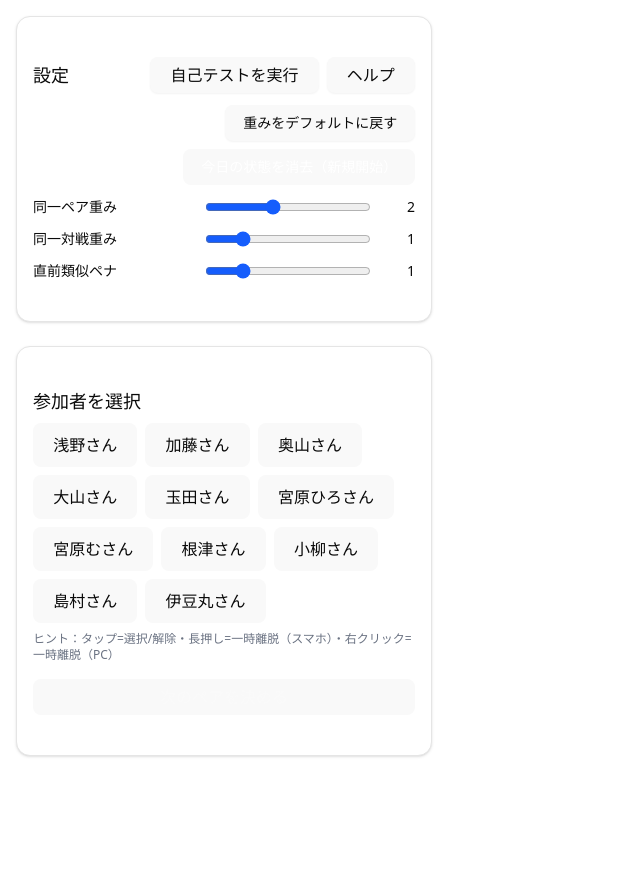
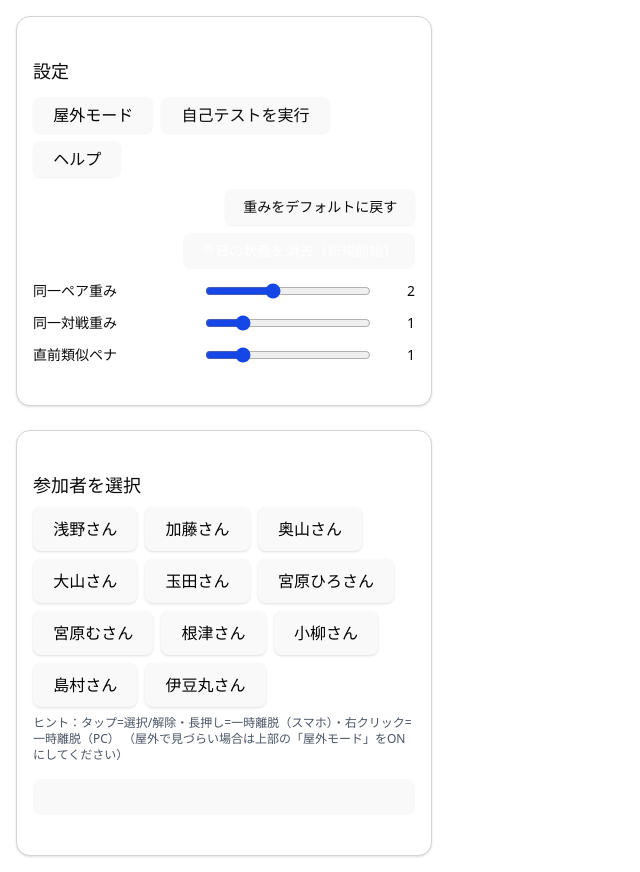
Before and after one commit to JunichiTamada/tennis-pairing, a React (Vite) app: page / in a window 1280 px wide. Shown: the whole page, without its empty margins (0-640 px from the left). Before the commit the page ends 800 px from the top, so only its background shows below. Built offline with nearby package versions, Linux system fonts and the light colour scheme.

Commit message:
change color palette for daytime usage

```diff
--- a/src/App.tsx
+++ b/src/App.tsx
@@ -6,6 +6,7 @@ import { Card, CardContent } from "@/components/ui/card";
 // ユーティリティ（日付・シード・永続化）
 // ============================================================================
 const STORAGE_KEY = "tdoubles_state_v1";
+const PREF_KEY = "tdoubles_prefs_v1"; // 表示系プリファレンス（屋外モードなど）
 
 // ローカルタイムの YYYY-MM-DD を返す（UTCではなく端末ローカル）
 function todayStr() {
@@ -172,17 +173,20 @@ function HelpContent() {
 // メインコンポーネント
 // ============================================================================
 export default function TennisAppPrototype() {
+  // 屋外（高輝度）モード：ONのときは OS ダーク設定に関係なくライト配色に固定
+  const [outdoorMode, setOutdoorMode] = useState(true); // 初期値をON（白背景・高輝度）
   // --- ダークモード（OS 設定に追従） ---------------------------------------
   useEffect(() => {
     if (typeof window === "undefined") return;
     const m = window.matchMedia("(prefers-color-scheme: dark)");
     const apply = () => {
-      document.documentElement.classList.toggle("dark", m.matches);
+      const wantDark = !outdoorMode && m.matches; // 屋外モード中は常にライト
+      document.documentElement.classList.toggle("dark", wantDark);
     };
     apply();
     m.addEventListener?.("change", apply);
     return () => m.removeEventListener?.("change", apply);
-  }, []);
+  }, [outdoorMode]);
 
   // --- 状態管理 -------------------------------------------------------------
   const [participants, setParticipants] = useState([
@@ -238,6 +242,18 @@ export default function TennisAppPrototype() {
     }
   }, []);
 
+  // 屋外モードの復元（起動時）
+  useEffect(() => {
+    if (typeof window === "undefined") return;
+    try {
+      const raw = window.localStorage.getItem(PREF_KEY);
+      if (raw) {
+        const pref = JSON.parse(raw);
+        if (typeof pref?.outdoorMode === "boolean") setOutdoorMode(pref.outdoorMode);
+      }
+    } catch {}
+  }, []);
+
   // --- 自動保存（常に：同日内の再現のため） --------------------------------
   useEffect(() => {
     if (typeof window === "undefined") return;
@@ -253,6 +269,14 @@ export default function TennisAppPrototype() {
       window.localStorage.setItem(STORAGE_KEY, JSON.stringify(payload));
     } catch {}
   }, [participants, rounds, wPartner, wOpp, wPrev]);
+
+  // 屋外モードの保存
+  useEffect(() => {
+    if (typeof window === "undefined") return;
+    try {
+      window.localStorage.setItem(PREF_KEY, JSON.stringify({ outdoorMode }));
+    } catch {}
+  }, [outdoorMode]);
 
   // 手動で「今日の状態を消去」→ 新規やり直し（モーダルで確認）
   const [confirmOpen, setConfirmOpen] = useState(false);
@@ -659,6 +683,18 @@ export default function TennisAppPrototype() {
       // T17: setEqualIds は要素数が違えば false
       results.push(`[T17] setEqualIds size mismatch: ${setEqualIds([{id:1}], [{id:1},{id:2}]) === false}`);
 
+      // T18: pairingsOfFour の3案は互いに異なる
+      const uniq = new Set(
+        pairingsOfFour(dummy).map((p) =>
+          [
+            key2(p.pairA[0].id, p.pairA[1].id),
+            key2(p.pairB[0].id, p.pairB[1].id),
+          ]
+            .sort()
+            .join("|")
+        )
+      );
+      results.push(`[T18] pairings are unique: ${uniq.size === 3}`);
     } catch (e: any) {
       results.push(`[ERROR] ${e?.message || e}`);
     }
@@ -666,24 +702,29 @@ export default function TennisAppPrototype() {
   }
 
   // ========================================================================
-  // レンダリング（ダークモード対応）
+  // レンダリング（常時ライト配色：屋外視認性重視）
   // ========================================================================
   return (
-    <div className="min-h-screen bg-white text-gray-900 dark:bg-neutral-900 dark:text-gray-100">
+    <div className="min-h-screen bg-white text-gray-900">
       <div className="p-4 max-w-md mx-auto space-y-6">
         {/* 設定カード */}
-        <Card className="border border-neutral-200 dark:border-neutral-700 dark:bg-neutral-800/60">
+        <Card className="border border-neutral-300 bg-white shadow-sm">
           <CardContent className="p-4 space-y-3">
-            <div className="flex items-center justify-between">
-              <h2 className="text-lg font-bold">設定</h2>
-              <div className="flex items-center gap-2">
+            <h2 className="text-lg font-bold mb-3">設定</h2>
+            <div className="flex flex-wrap items-center gap-2">
+              <Button
+                variant="outline"
+                className={`whitespace-nowrap ${outdoorMode ? "bg-yellow-400 text-black hover:bg-yellow-500 border-yellow-500" : ""}`}
+                onClick={() => setOutdoorMode((v) => !v)}
+              >
+                {outdoorMode ? "屋外モード" : "屋内モード"}
+              </Button>
               <Button variant="outline" onClick={runSelfTests}>
                 自己テストを実行
               </Button>
               <Button variant="outline" onClick={() => setShowHelp((v) => !v)}>
                 {showHelp ? "ヘルプを閉じる" : "ヘルプ"}
               </Button>
-              </div>
             </div>
 
             {/* 操作 */}
@@ -697,7 +738,7 @@ export default function TennisAppPrototype() {
             </div>
 
             {testResults.length > 0 && (
-              <div className="text-xs bg-gray-50 dark:bg-neutral-800/60 border border-neutral-200 dark:border-neutral-700 rounded p-2 space-y-1">
+              <div className="text-xs bg-gray-50 border border-neutral-300 rounded p-2 space-y-1">
                 <div className="flex items-center justify-between">
                   <p className="font-semibold m-0">Self-test results</p>
                   <Button
@@ -717,7 +758,7 @@ export default function TennisAppPrototype() {
             )}
 
             {showHelp && (
-              <div className="mt-2 p-3 rounded-lg border border-neutral-200 dark:border-neutral-700 bg-white/60 dark:bg-neutral-800/60">
+              <div className="mt-2 p-3 rounded-lg border border-neutral-300 bg-white/90">
                 <HelpContent />
               </div>
             )}
@@ -733,7 +774,7 @@ export default function TennisAppPrototype() {
                   step={1}
                   value={wPartner}
                   onChange={(e) => setWPartner(Number(e.target.value))}
-                  className="flex-1 accent-blue-600 dark:accent-blue-400"
+                  className="flex-1 accent-blue-700"
                 />
                 <span className="w-8 text-right">{wPartner}</span>
               </label>
@@ -746,7 +787,7 @@ export default function TennisAppPrototype() {
                   step={1}
                   value={wOpp}
                   onChange={(e) => setWOpp(Number(e.target.value))}
-                  className="flex-1 accent-blue-600 dark:accent-blue-400"
+                  className="flex-1 accent-blue-700"
                 />
                 <span className="w-8 text-right">{wOpp}</span>
               </label>
@@ -759,7 +800,7 @@ export default function TennisAppPrototype() {
                   step={1}
                   value={wPrev}
                   onChange={(e) => setWPrev(Number(e.target.value))}
-                  className="flex-1 accent-blue-600 dark:accent-blue-400"
+                  className="flex-1 accent-blue-700"
                 />
                 <span className="w-8 text-right">{wPrev}</span>
               </label>
@@ -768,7 +809,7 @@ export default function TennisAppPrototype() {
         </Card>
 
         {/* 参加者選択 */}
-        <Card className="border border-neutral-200 dark:border-neutral-700 dark:bg-neutral-800/60">
+        <Card className="border border-neutral-300 bg-white shadow-sm">
           <CardContent className="p-4">
             <h2 className="text-lg font-bold mb-2">参加者を選択</h2>
             <div className="flex flex-wrap gap-2">
@@ -782,10 +823,16 @@ export default function TennisAppPrototype() {
                   onTouchCancel={() => endLongPress(p.id)}
                   className={`px-3 py-2 rounded-full border text-sm flex items-center gap-1 ${
                     p.away
-                      ? "bg-yellow-300 text-black"
+                      ? (outdoorMode
+                          ? "bg-yellow-400 text-black border-yellow-500"
+                          : "bg-yellow-300 text-black")
                       : p.selected
-                      ? "bg-blue-500 text-white"
-                      : "bg-gray-100 dark:bg-neutral-700"
+                      ? (outdoorMode
+                          ? "bg-sky-600 text-white border-sky-700"
+                          : "bg-blue-500 text-white")
+                      : (outdoorMode
+                          ? "bg-white text-black border-neutral-300 shadow-sm"
+                          : "bg-gray-100 dark:bg-neutral-700")
                   }`}
                 >
                   {displayName(p)}
@@ -796,8 +843,9 @@ export default function TennisAppPrototype() {
                 </button>
               ))}
             </div>
-            <p className="text-xs text-gray-500 dark:text-gray-400 mt-2">
+            <p className="text-xs text-gray-600 mt-2">
               ヒント：タップ=選択/解除・長押し=一時離脱（スマホ）・右クリック=一時離脱（PC）
+              （屋外で見づらい場合は上部の「屋外モード」をONにしてください）
             </p>
             <Button className="mt-4 w-full" onClick={generateRound}>
               次のペアを決める
@@ -807,7 +855,7 @@ export default function TennisAppPrototype() {
 
         {/* ラウンド履歴（最新を上に表示） */}
         {rounds.length > 0 && (
-          <Card className="border border-neutral-200 dark:border-neutral-700 dark:bg-neutral-800/60">
+          <Card className="border border-neutral-300 bg-white shadow-sm">
             <CardContent className="p-4">
               <h2 className="text-lg font-bold mb-2">ラウンド履歴</h2>
               {rounds
@@ -820,20 +868,20 @@ export default function TennisAppPrototype() {
                       key={idx}
                       className={`mb-3 ${
                         isLatest
-                          ? "bg-blue-50 dark:bg-blue-950/30 border-l-4 border-blue-400 dark:border-blue-500 p-2 rounded"
+                          ? "bg-blue-50 border-l-4 border-blue-500 p-2 rounded"
                           : ""
                       }`}
                     >
                       <p
                         className={`font-semibold ${
-                          isLatest ? "text-lg text-blue-700 dark:text-blue-300" : ""
+                          isLatest ? "text-lg text-blue-800" : ""
                         }`}
                       >
                         第{idx + 1}ラウンド {isLatest && "(最新)"}
                       </p>
                       <p
                         className={`${
-                          isLatest ? "text-xl font-bold text-blue-900 dark:text-blue-200" : ""
+                          isLatest ? "text-xl font-bold text-blue-900" : ""
                         }`}
                       >
                         {r.pairA.map((p: any) => displayName(p)).join("・")} vs {r.pairB
@@ -843,7 +891,7 @@ export default function TennisAppPrototype() {
                       {r.rest.length > 0 && (
                         <p
                           className={`text-sm ${
-                            isLatest ? "text-blue-600 dark:text-blue-300" : "text-gray-600 dark:text-gray-300"
+                            isLatest ? "text-blue-700" : "text-gray-700"
                           }`}
                         >
                           休憩: {r.rest.map((p: any) => displayName(p)).join("・")}
@@ -860,9 +908,9 @@ export default function TennisAppPrototype() {
         {confirmOpen && (
           <div className="fixed inset-0 z-50 flex items-center justify-center">
             <div className="absolute inset-0 bg-black/40" onClick={() => setConfirmOpen(false)} />
-            <div className="relative z-10 w-[92%] max-w-sm rounded-xl bg-white dark:bg-neutral-800 text-gray-900 dark:text-gray-100 p-4 shadow-xl border border-neutral-200 dark:border-neutral-700">
+            <div className="relative z-10 w-[92%] max-w-sm rounded-xl bg-white text-gray-900 p-4 shadow-xl border border-neutral-300">
               <h3 className="text-base font-semibold mb-2">今日の状態を消去</h3>
-              <p className="text-sm text-gray-700 dark:text-gray-300 mb-4">
+              <p className="text-sm text-gray-700 mb-4">
                 本当に今日の状態を消去して新規開始しますか？<br/>
                 ラウンド履歴・選択状態・離脱状態・重み設定が初期化されます。
               </p>
```
Lines whose indentation alone changed are shown as unchanged.
